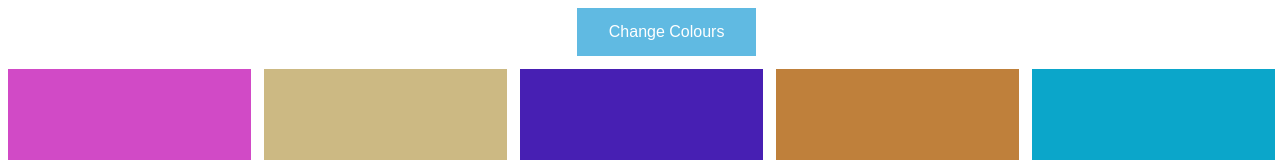
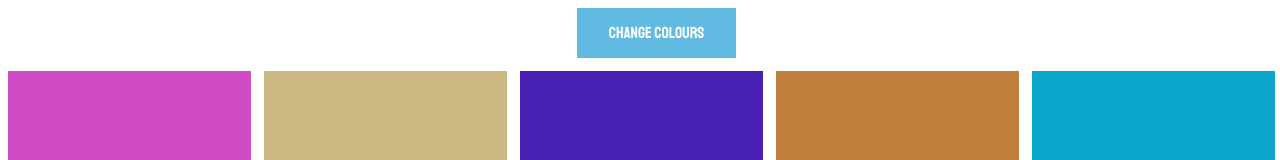
Before and after one commit to bcolds/CSS-Color-Generator, a plain HTML site: page index.html in a window 1280 px wide. Shown: the top 160 px of the page. Drawn offline with Linux system fonts and the light colour scheme.

Commit message:
Added fonts
Added google fonts

```diff
--- a/css/styles.css
+++ b/css/styles.css
@@ -1,3 +1,8 @@
+* {
+    font-family: 'Staatliches', cursive;
+
+}
+
 .container {
     display: flexbox;
 }
--- a/index.html
+++ b/index.html
@@ -10,6 +10,8 @@
         <meta name="description" content="">
         <meta name="viewport" content="width=device-width, initial-scale=1">
         <link rel="stylesheet" href="css/styles.css">
+        <link href="https://fonts.googleapis.com/css?family=Staatliches&display=swap" rel="stylesheet">
+
 
     </head>
     <body>
```
